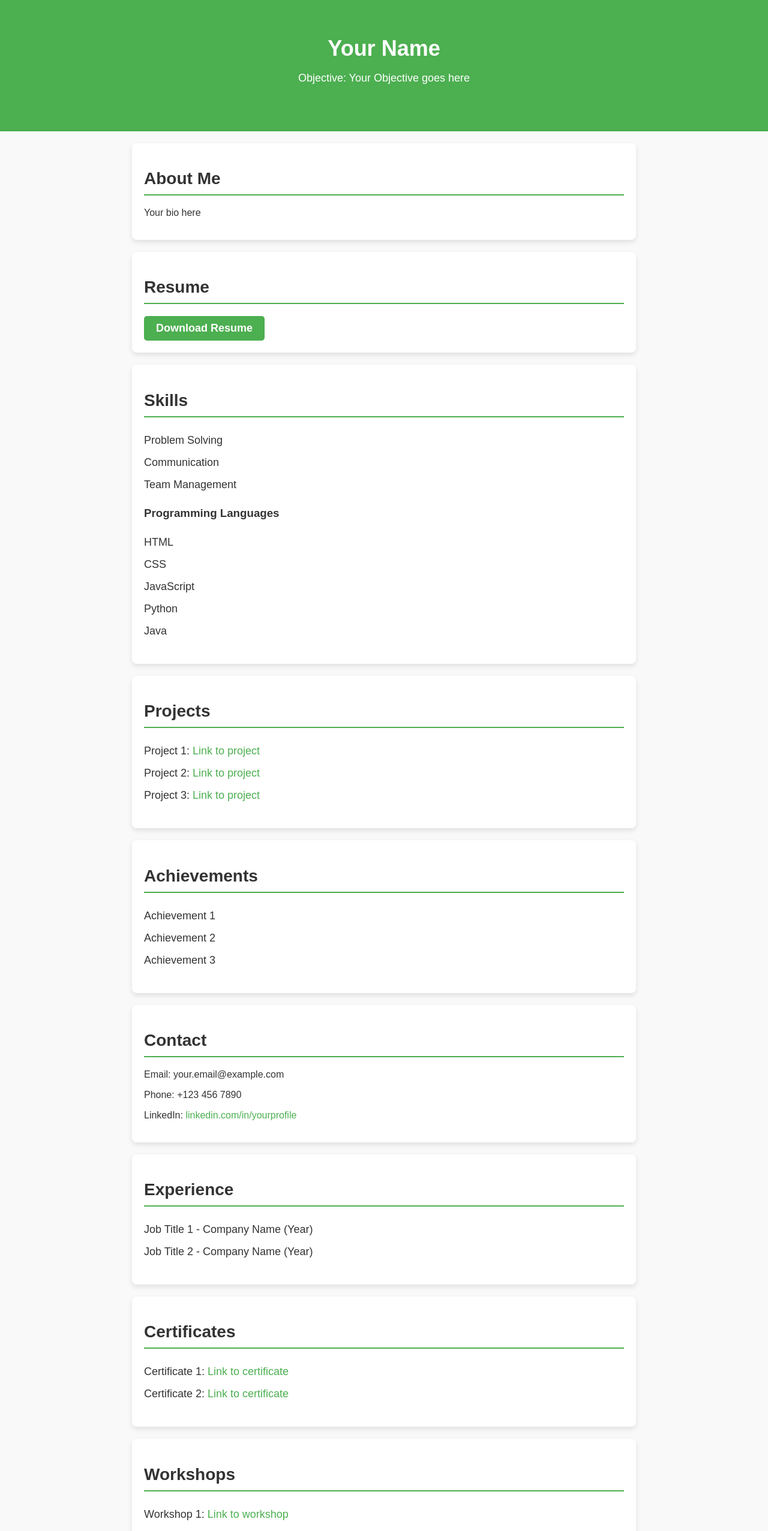
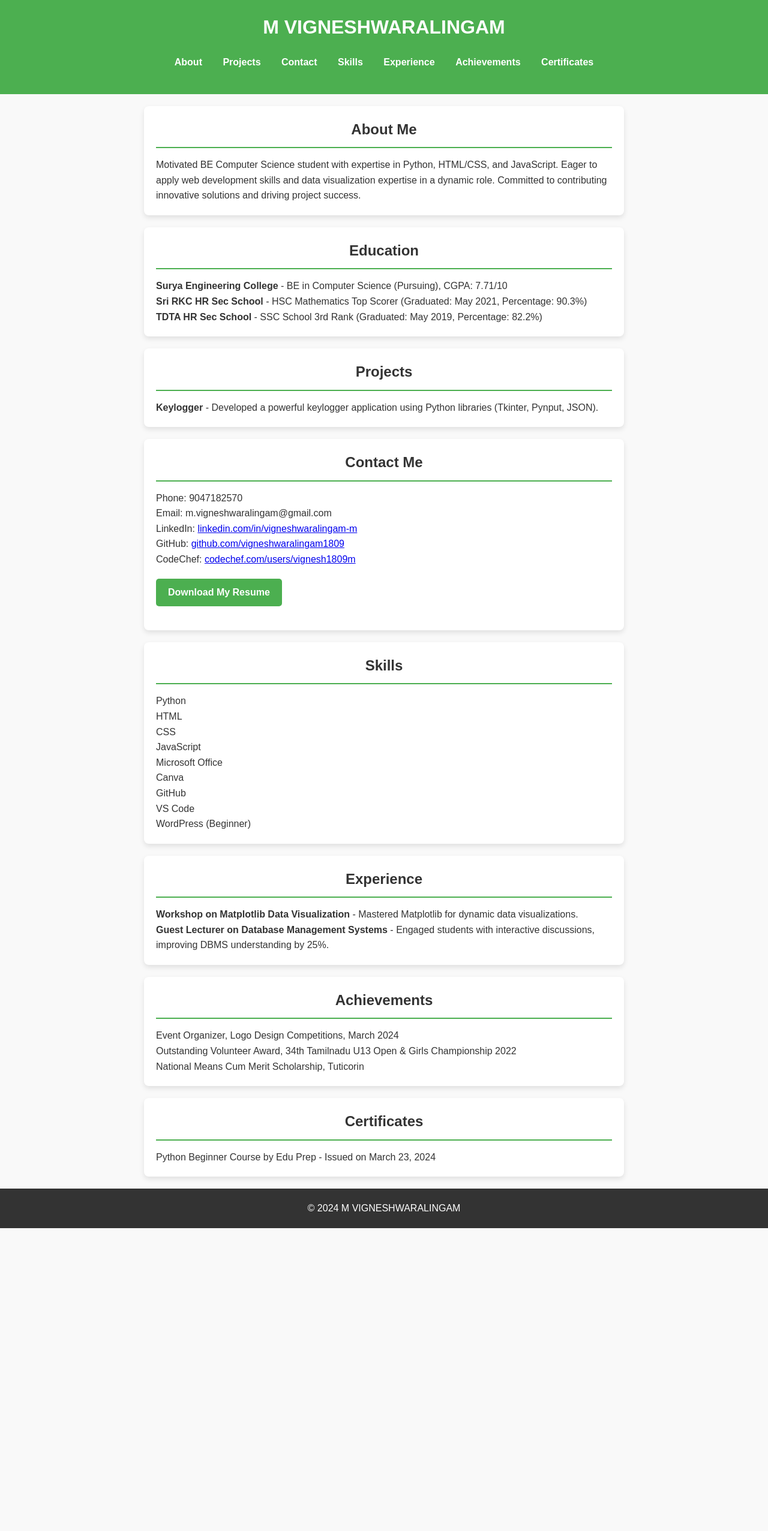
Before and after one commit to Vigneshwaralingam1809/test, a plain HTML site: page index.html in a window 1280 px wide. Shown: the top 2553 px of the page at 60% size. After the commit the page ends 2048 px from the top, so only its background shows below. Drawn offline with Linux system fonts and the light colour scheme.

Commit message:
Update index.html

```diff
--- a/index.html
+++ b/index.html
@@ -3,162 +3,103 @@
 <head>
     <meta charset="UTF-8">
     <meta name="viewport" content="width=device-width, initial-scale=1.0">
-    <title>Your Name - Portfolio</title>
+    <title>M VIGNESHWARALINGAM - Portfolio</title>
     <style>
-        /* CSS Styling */
-
-        /* General Body Styling */
-        body {
-            font-family: 'Arial', sans-serif;
+        /* Global Styles */
+        * {
             margin: 0;
             padding: 0;
+            box-sizing: border-box;
+        }
+        body {
+            font-family: Arial, sans-serif;
+            line-height: 1.6;
             background-color: #f9f9f9;
             color: #333;
         }
-
-        /* Header Section */
         header {
-            background-color: #4CAF50;
+            background: #4CAF50;
+            color: #fff;
+            padding: 20px 0;
+            text-align: center;
+        }
+        nav {
+            margin: 20px 0;
+        }
+        nav a {
+            margin: 0 15px;
             color: white;
-            text-align: center;
-            padding: 60px 20px;
+            text-decoration: none;
+            font-weight: bold;
         }
-
-        header h1 {
-            font-size: 36px;
-            margin: 0;
-        }
-
-        header p {
-            font-size: 18px;
-        }
-
-        /* Sections Styling */
         section {
+            padding: 20px;
             margin: 20px auto;
-            padding: 20px;
-            background-color: white;
+            background: white;
             max-width: 800px;
             border-radius: 8px;
             box-shadow: 0 4px 8px rgba(0,0,0,0.1);
         }
-
         section h2 {
-            font-size: 28px;
             border-bottom: 2px solid #4CAF50;
             padding-bottom: 10px;
-            margin-bottom: 20px;
+            margin-bottom: 15px;
+            text-align: center;
         }
-
-        /* List Styling */
+        .download-btn {
+            display: inline-block;
+            padding: 10px 20px;
+            background: #4CAF50;
+            color: white;
+            border: none;
+            border-radius: 5px;
+            text-decoration: none;
+            font-weight: bold;
+            margin: 20px 0;
+            transition: background 0.3s;
+        }
+        .download-btn:hover {
+            background: #45a049;
+        }
+        footer {
+            text-align: center;
+            padding: 20px 0;
+            background: #333;
+            color: white;
+        }
         ul {
             list-style-type: none;
-            padding-left: 0;
-        }
-
-        ul li {
-            padding: 8px 0;
-            font-size: 18px;
-        }
-
-        /* Links in List */
-        a {
-            color: #4CAF50;
-            text-decoration: none;
-        }
-
-        a:hover {
-            text-decoration: underline;
-        }
-
-        /* Resume Download Button */
-        section#resume a {
-            display: inline-block;
-            background-color: #4CAF50;
-            color: white;
-            padding: 10px 20px;
-            border-radius: 5px;
-            text-decoration: none;
-            font-size: 18px;
-            font-weight: bold;
-        }
-
-        section#resume a:hover {
-            background-color: #45a049;
-        }
-
-        /* Footer Styling */
-        footer {
-            background-color: #333;
-            color: white;
-            text-align: center;
-            padding: 20px 0;
-        }
-
-        footer p {
-            margin: 0;
-            font-size: 16px;
-        }
-
-        footer p a {
-            color: #4CAF50;
-            text-decoration: none;
-        }
-
-        footer p a:hover {
-            text-decoration: underline;
-        }
-
-        /* Responsive Design */
-        @media (max-width: 768px) {
-            header h1 {
-                font-size: 28px;
-            }
-
-            section h2 {
-                font-size: 24px;
-            }
-
-            section#resume a {
-                padding: 8px 16px;
-                font-size: 16px;
-            }
+            padding: 0;
         }
     </style>
 </head>
 <body>
     <header>
-        <h1>Your Name</h1>
-        <p>Objective: Your Objective goes here</p>
+        <h1>M VIGNESHWARALINGAM</h1>
+        <nav>
+            <a href="#about">About</a>
+            <a href="#projects">Projects</a>
+            <a href="#contact">Contact</a>
+            <a href="#skills">Skills</a>
+            <a href="#experience">Experience</a>
+            <a href="#achievements">Achievements</a>
+            <a href="#certificates">Certificates</a>
+        </nav>
     </header>
 
-    <!-- About Me Section -->
+    <!-- About Section -->
     <section id="about">
         <h2>About Me</h2>
-        <p>Your bio here</p>
+        <p>Motivated BE Computer Science student with expertise in Python, HTML/CSS, and JavaScript. Eager to apply web development skills and data visualization expertise in a dynamic role. Committed to contributing innovative solutions and driving project success.</p>
     </section>
 
-    <!-- Resume Section -->
-    <section id="resume">
-        <h2>Resume</h2>
-        <a href="resume.pdf" download>Download Resume</a>
-    </section>
-
-    <!-- Skills Section -->
-    <section id="skills">
-        <h2>Skills</h2>
+    <!-- Education Section -->
+    <section id="education">
+        <h2>Education</h2>
         <ul>
-            <li>Problem Solving</li>
-            <li>Communication</li>
-            <li>Team Management</li>
-        </ul>
-        <h3>Programming Languages</h3>
-        <ul>
-            <li>HTML</li>
-            <li>CSS</li>
-            <li>JavaScript</li>
-            <li>Python</li>
-            <li>Java</li>
+            <li><strong>Surya Engineering College</strong> - BE in Computer Science (Pursuing), CGPA: 7.71/10</li>
+            <li><strong>Sri RKC HR Sec School</strong> - HSC Mathematics Top Scorer (Graduated: May 2021, Percentage: 90.3%)</li>
+            <li><strong>TDTA HR Sec School</strong> - SSC School 3rd Rank (Graduated: May 2019, Percentage: 82.2%)</li>
         </ul>
     </section>
 
@@ -166,9 +107,43 @@
     <section id="projects">
         <h2>Projects</h2>
         <ul>
-            <li>Project 1: <a href="#">Link to project</a></li>
-            <li>Project 2: <a href="#">Link to project</a></li>
-            <li>Project 3: <a href="#">Link to project</a></li>
+            <li><strong>Keylogger</strong> - Developed a powerful keylogger application using Python libraries (Tkinter, Pynput, JSON).</li>
+        </ul>
+    </section>
+
+    <!-- Contact Section -->
+    <section id="contact">
+        <h2>Contact Me</h2>
+        <p>Phone: 9047182570</p>
+        <p>Email: m.vigneshwaralingam@gmail.com</p>
+        <p>LinkedIn: <a href="https://linkedin.com/in/vigneshwaralingam-m" target="_blank">linkedin.com/in/vigneshwaralingam-m</a></p>
+        <p>GitHub: <a href="https://github.com/vigneshwaralingam1809" target="_blank">github.com/vigneshwaralingam1809</a></p>
+        <p>CodeChef: <a href="https://www.codechef.com/users/vignesh1809m" target="_blank">codechef.com/users/vignesh1809m</a></p>
+        <a href="resume.pdf" class="download-btn" download>Download My Resume</a>
+    </section>
+
+    <!-- Skills Section -->
+    <section id="skills">
+        <h2>Skills</h2>
+        <ul>
+            <li>Python</li>
+            <li>HTML</li>
+            <li>CSS</li>
+            <li>JavaScript</li>
+            <li>Microsoft Office</li>
+            <li>Canva</li>
+            <li>GitHub</li>
+            <li>VS Code</li>
+            <li>WordPress (Beginner)</li>
+        </ul>
+    </section>
+
+    <!-- Experience Section -->
+    <section id="experience">
+        <h2>Experience</h2>
+        <ul>
+            <li><strong>Workshop on Matplotlib Data Visualization</strong> - Mastered Matplotlib for dynamic data visualizations.</li>
+            <li><strong>Guest Lecturer on Database Management Systems</strong> - Engaged students with interactive discussions, improving DBMS understanding by 25%.</li>
         </ul>
     </section>
 
@@ -176,26 +151,9 @@
     <section id="achievements">
         <h2>Achievements</h2>
         <ul>
-            <li>Achievement 1</li>
-            <li>Achievement 2</li>
-            <li>Achievement 3</li>
-        </ul>
-    </section>
-
-    <!-- Contact Section -->
-    <section id="contact">
-        <h2>Contact</h2>
-        <p>Email: your.email@example.com</p>
-        <p>Phone: +123 456 7890</p>
-        <p>LinkedIn: <a href="https://linkedin.com/in/yourprofile" target="_blank">linkedin.com/in/yourprofile</a></p>
-    </section>
-
-    <!-- Experience Section -->
-    <section id="experience">
-        <h2>Experience</h2>
-        <ul>
-            <li>Job Title 1 - Company Name (Year)</li>
-            <li>Job Title 2 - Company Name (Year)</li>
+            <li>Event Organizer, Logo Design Competitions, March 2024</li>
+            <li>Outstanding Volunteer Award, 34th Tamilnadu U13 Open & Girls Championship 2022</li>
+            <li>National Means Cum Merit Scholarship, Tuticorin</li>
         </ul>
     </section>
 
@@ -203,62 +161,17 @@
     <section id="certificates">
         <h2>Certificates</h2>
         <ul>
-            <li>Certificate 1: <a href="#">Link to certificate</a></li>
-            <li>Certificate 2: <a href="#">Link to certificate</a></li>
-        </ul>
-    </section>
-
-    <!-- Workshops Section -->
-    <section id="workshops">
-        <h2>Workshops</h2>
-        <ul>
-            <li>Workshop 1: <a href="#">Link to workshop</a></li>
-            <li>Workshop 2: <a href="#">Link to workshop</a></li>
-        </ul>
-    </section>
-
-    <!-- Internships Section -->
-    <section id="internships">
-        <h2>Internships</h2>
-        <ul>
-            <li>Internship 1 - Company Name (Year)</li>
-            <li>Internship 2 - Company Name (Year)</li>
+            <li>Python Beginner Course by Edu Prep - Issued on March 23, 2024</li>
         </ul>
     </section>
 
     <footer>
-        <p>&copy; 2024 Your Name | Designed by You</p>
-        <p>Contact: your.email@example.com</p>
+        <p>&copy; 2024 M VIGNESHWARALINGAM</p>
     </footer>
 
     <script>
-        // JavaScript Code
-
-        // Visitor Counter using LocalStorage
-        window.onload = function() {
-            if (localStorage.getItem('visitCount')) {
-                let visitCount = localStorage.getItem('visitCount');
-                visitCount++;
-                localStorage.setItem('visitCount', visitCount);
-            } else {
-                localStorage.setItem('visitCount', 1);
-            }
-
-            let countDisplay = document.createElement('p');
-            countDisplay.textContent = `Visitors: ${localStorage.getItem('visitCount')}`;
-            document.querySelector('footer').appendChild(countDisplay);
-        };
-
-        // Resume Download Counter
-        document.querySelector("#resume a").addEventListener('click', function() {
-            let resumeCount = localStorage.getItem('resumeDownloadCount') || 0;
-            resumeCount++;
-            localStorage.setItem('resumeDownloadCount', resumeCount);
-            alert(`Your resume has been downloaded ${resumeCount} times!`);
-        });
-
-        // Smooth Scrolling for navigation
-        document.querySelectorAll('a[href^="#"]').forEach(anchor => {
+        // Smooth Scroll for Navigation
+        document.querySelectorAll('nav a').forEach(anchor => {
             anchor.addEventListener('click', function(e) {
                 e.preventDefault();
                 document.querySelector(this.getAttribute('href')).scrollIntoView({
```
